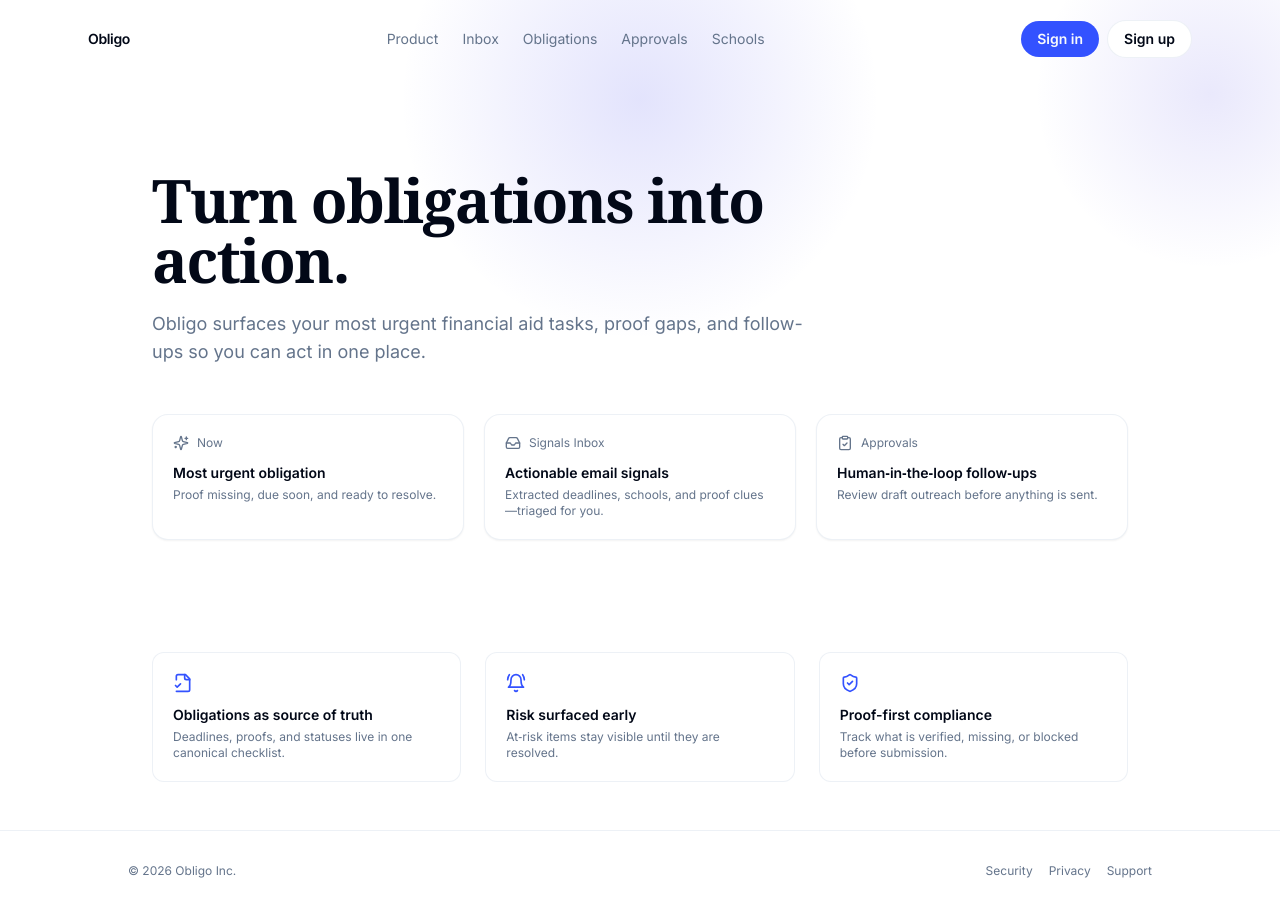
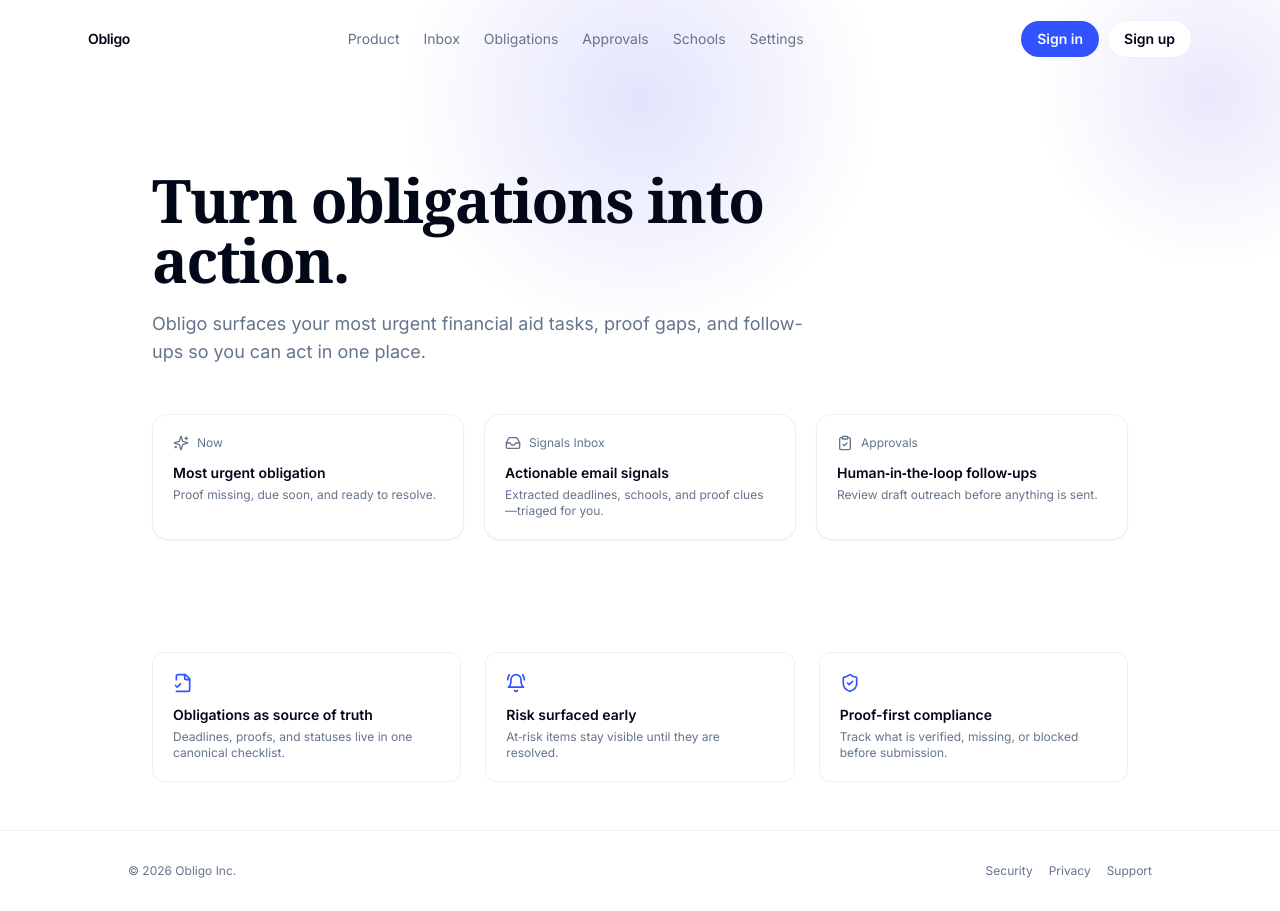
Before and after one commit to Cventura12/my-project, a Next.js app in the folder obligo-next/: page / in a window 1280 px wide. Built offline with nearby package versions, Linux system fonts and the light colour scheme; no server answers.

Commit message:
Add Settings link to landing nav

```diff
--- a/obligo-next/src/app/page.tsx
+++ b/obligo-next/src/app/page.tsx
@@ -40,6 +40,9 @@
           </Link>
           <Link href="/app/schools" className="hover:text-foreground transition-colors">
             Schools
+          </Link>
+          <Link href="/app/settings" className="hover:text-foreground transition-colors">
+            Settings
           </Link>
         </div>
         <div className="flex items-center gap-2">
```
